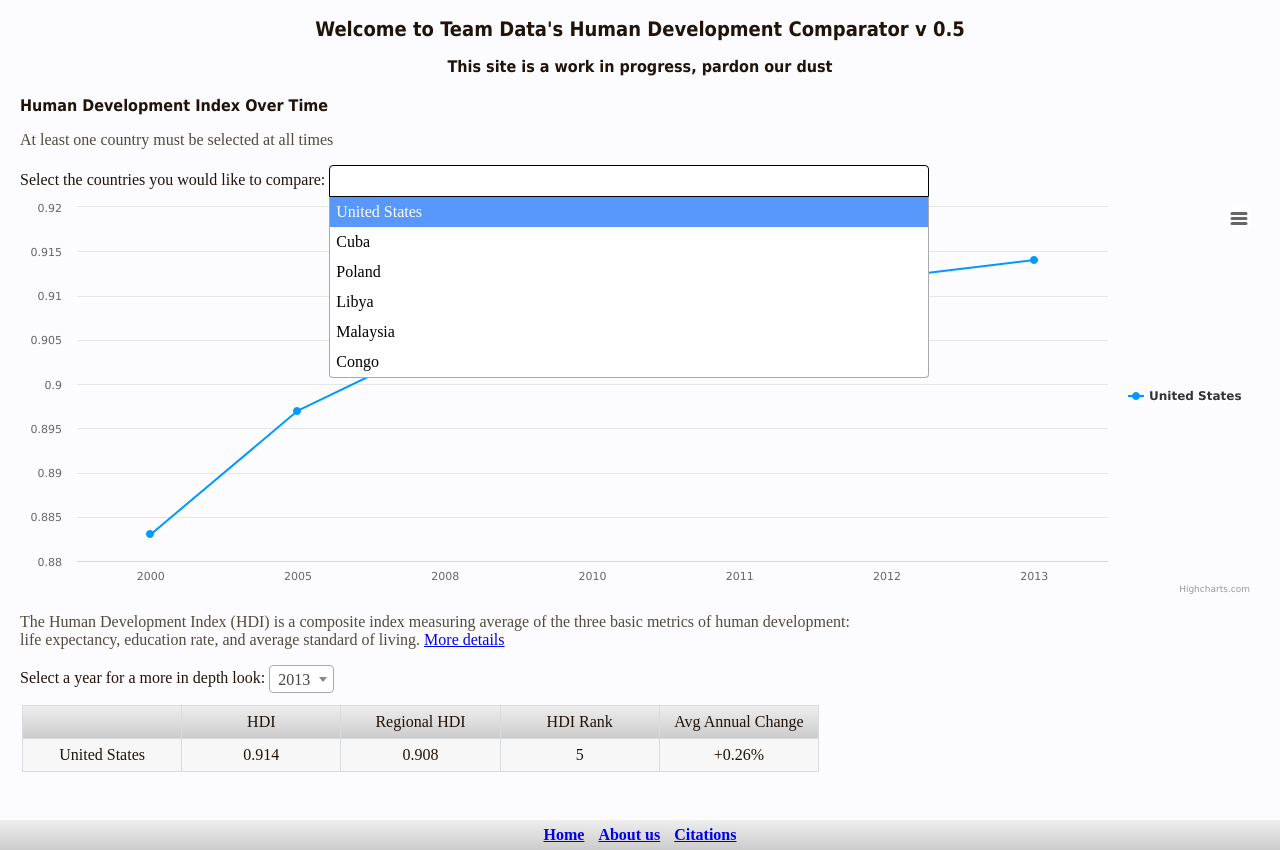
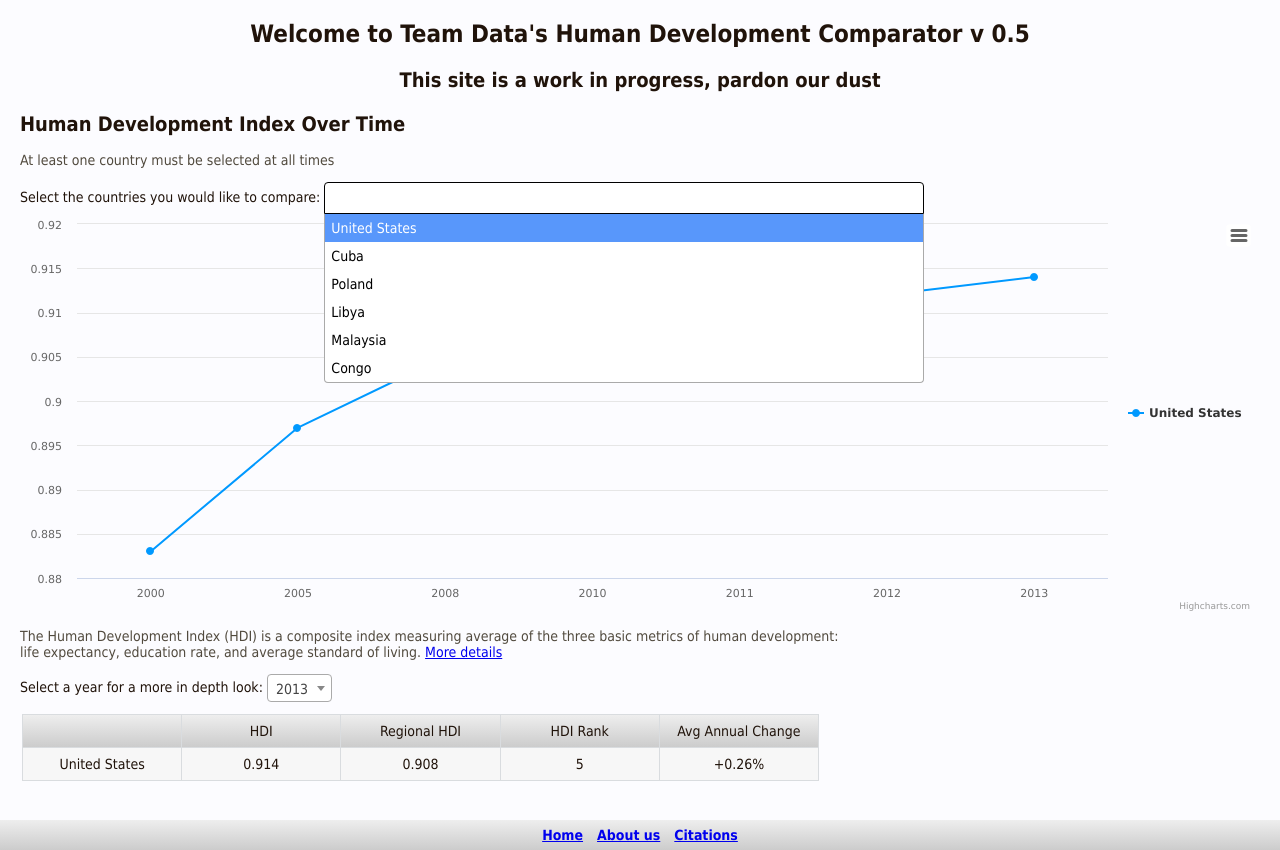
Before and after one commit to jthompson18/client-dev, a plain HTML site: page index.html in a window 1280 px wide. Both pictures are taken after a click on the element 629 px from the left and 181 px from the top of the page. Drawn offline with nearby package versions, Linux system fonts and the light colour scheme.

Commit message:
update font for entire site to use same font

```diff
--- a/css/style.css
+++ b/css/style.css
@@ -6,6 +6,7 @@ body {
   height:100%;
 }
 #wrapper {
+  font: 14px Tahoma;
   position:absolute;
   min-height: 100%;
   background-color: #FCFCFF;
@@ -24,11 +25,11 @@ body {
   padding-bottom: 50px;
 }
 h1{
-	font: bold 20px Tahoma;
+	font: bold 24px Tahoma;
   text-align: center;
 }
 h2{
-	font: bold 16px Tahoma;
+	font: bold 20px Tahoma;
 }
 .section-title{
   margin-top: 20px;
@@ -127,3 +128,7 @@ td .header {
   display: inline-block;
   vertical-align: top;
 }
+
+.select2-results__option[aria-selected]{
+    font: 14px Tahoma;
+}
```
